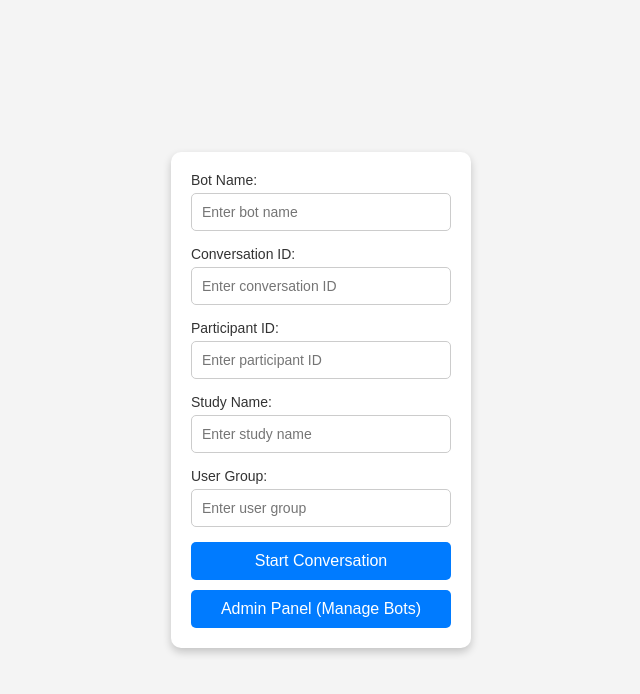
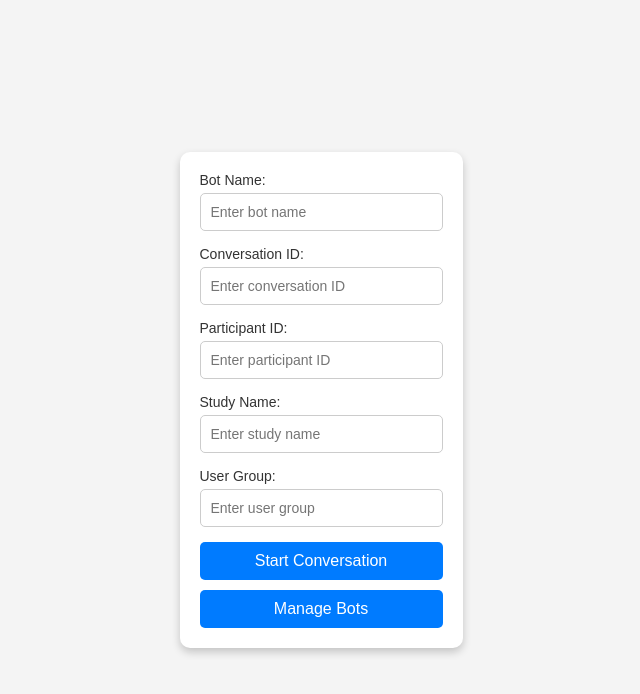
Before and after one commit to wwbp/humanlike-chatbot, a React (Create React App) app in the folder generic_chatbot_frontend/: page / in a window 1280 px wide. Shown: the top 694 px of the page, without its empty margins (339-979 px from the left). Built offline with nearby package versions, Linux system fonts and the light colour scheme; no server answers.

Commit message:
Fix Simulate component to navigate to EditBots page instead of Django admin

```diff
--- a/generic_chatbot_frontend/src/components/Simulate.js
+++ b/generic_chatbot_frontend/src/components/Simulate.js
@@ -41,8 +41,7 @@ const Simulate = () => {
 
 
   const handleEditBots = () => {
-    // Redirect to Django admin instead of EditBots page
-    window.open("/api/admin/", "_blank");
+    navigate("/edit-bots");
   };
 
   return (
@@ -118,7 +117,7 @@ const Simulate = () => {
         className="btn btn-secondary"
         style={{ marginTop: "10px" }}
       >
-        Admin Panel (Manage Bots)
+        Manage Bots
       </button>
     </div>
   );
```
